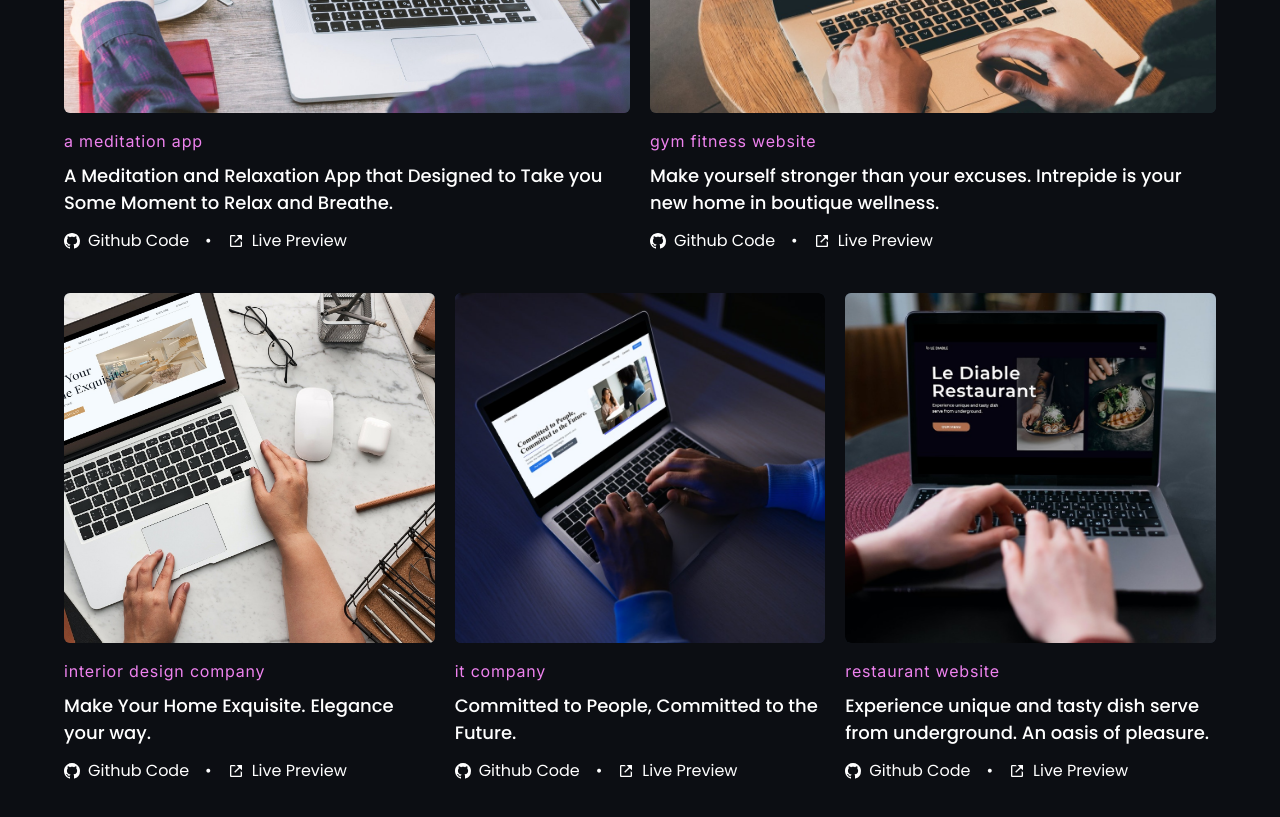
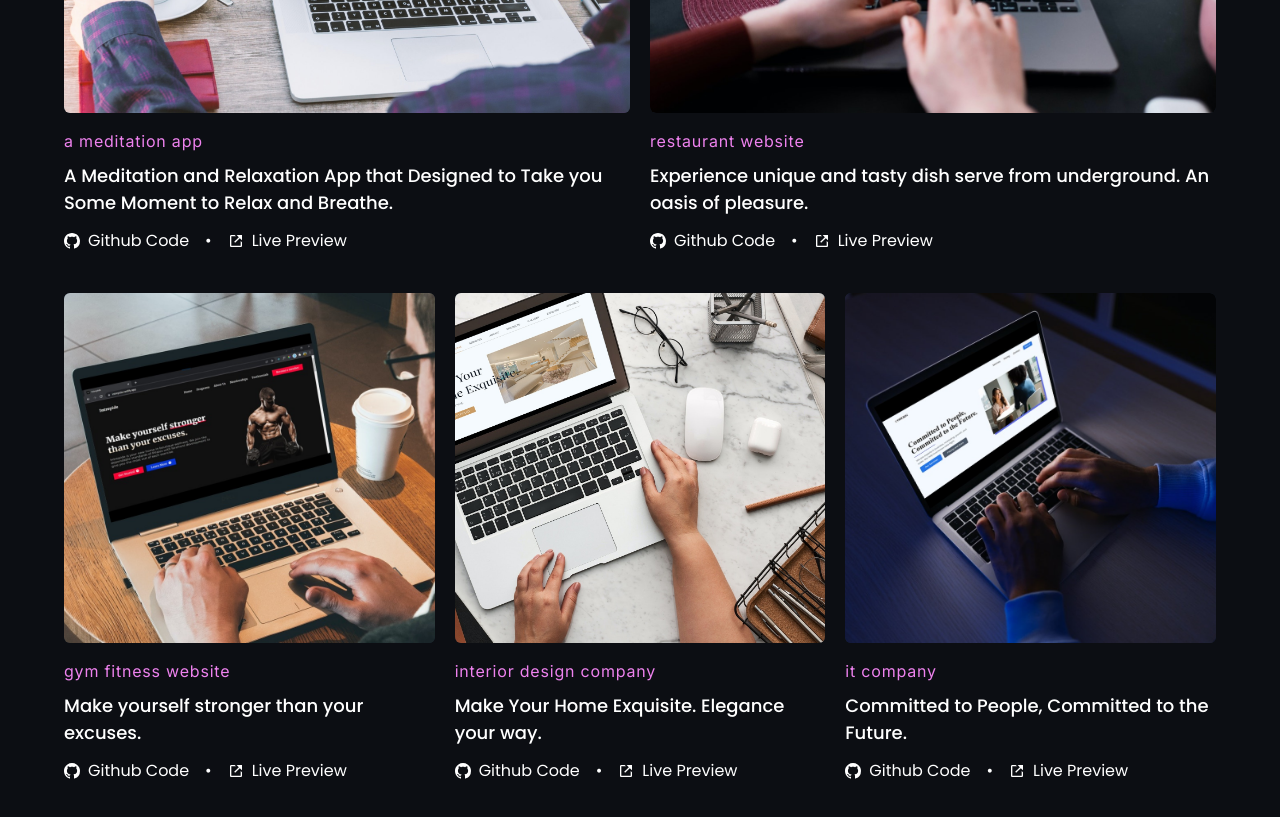
Before and after one commit to monciego/portfolio-next, a Next.js app: page / in a window 1280 px wide. Shown: the part 1520-2337 px from the top of the page. Built offline with nearby package versions, Linux system fonts and the light colour scheme.

Commit message:
feat: project

```diff
--- a/components/project-list.tsx
+++ b/components/project-list.tsx
@@ -24,6 +24,7 @@ export interface IProjectListProps {
   coverImage: string | StaticImageData;
   transitionImage: string | StaticImageData;
   slug: string;
+  preloadImage: boolean;
 }
 
 const ProjectList: React.FunctionComponent<IProjectListProps> = ({
@@ -34,6 +35,7 @@ const ProjectList: React.FunctionComponent<IProjectListProps> = ({
   coverImage,
   transitionImage,
   slug,
+  preloadImage,
 }) => {
   return (
     <ProjectStyledContainer>
@@ -46,7 +48,7 @@ const ProjectList: React.FunctionComponent<IProjectListProps> = ({
               sizes="80vw"
               layout="fill"
               objectFit="cover"
-              priority={true}
+              priority={preloadImage ? true : false}
             />
             <ProjectTransitionImage
               src={transitionImage}
@@ -54,7 +56,7 @@ const ProjectList: React.FunctionComponent<IProjectListProps> = ({
               sizes="80vw"
               layout="fill"
               objectFit="cover"
-              priority={true}
+              priority={preloadImage ? true : false}
             />
           </ProjectImageContainer>
         </a>
--- a/components/projects.tsx
+++ b/components/projects.tsx
@@ -12,7 +12,6 @@ export interface IProjectsProps {
 }
 
 const Projects: React.FunctionComponent<IProjectsProps> = ({ allProjects }) => {
-  console.log(allProjects);
   return (
     <ProjectContainer id="projects">
       <SectionHeading
@@ -26,7 +25,9 @@ const Projects: React.FunctionComponent<IProjectsProps> = ({ allProjects }) => {
 
       <ProjectListContainer>
         {allProjects.slice(0, 2).map((project) => {
-          return <ProjectList key={project.slug} {...project} />;
+          return (
+            <ProjectList key={project.slug} {...project} preloadImage={true} />
+          );
         })}
       </ProjectListContainer>
       <ProjectListContainer
@@ -34,7 +35,9 @@ const Projects: React.FunctionComponent<IProjectsProps> = ({ allProjects }) => {
         templateColumns="repeat(3, minmax(0, 1fr))"
       >
         {allProjects.slice(2).map((project) => {
-          return <ProjectList key={project.slug} {...project} />;
+          return (
+            <ProjectList key={project.slug} {...project} preloadImage={true} />
+          );
         })}
       </ProjectListContainer>
     </ProjectContainer>
--- a/lib/api.ts
+++ b/lib/api.ts
@@ -39,8 +39,9 @@ export function getProjectBySlug(slug: string, fields: string[] = []) {
 
 export function getAllProjects(fields: string[] = []) {
   const slugs = getProjectSlugs();
-  const projects = slugs.map((slug) => getProjectBySlug(slug, fields));
-  // sort posts by date in descending order
-  // .sort((project1, project2) => (project1.date > project2.date ? -1 : 1));
+  const projects = slugs
+    .map((slug) => getProjectBySlug(slug, fields))
+    // sort posts by date in ascending order
+    .sort((project1, project2) => (project1.date < project2.date ? -1 : 1));
   return projects;
 }
--- a/pages/index.tsx
+++ b/pages/index.tsx
@@ -39,7 +39,6 @@ export async function getStaticProps() {
     'subTitle',
   ]);
 
-  console.log(allProjects);
   return {
     props: {
       allProjects,
--- a/pages/project/[slug].tsx
+++ b/pages/project/[slug].tsx
@@ -1,5 +1,4 @@
 import Head from 'next/head';
-import { useRouter } from 'next/router';
 import Layout from '../../components/layout';
 import ProjectBody from '../../components/project-body';
 import ProjectType from '../../interfaces/project';
@@ -17,9 +16,6 @@ export interface IProjectProps {
 }
 
 const Project: React.FunctionComponent<IProjectProps> = ({ project }) => {
-  const router = useRouter();
-  const { slug } = router.query;
-
   return (
     <Layout>
       <Head>
--- a/projects/a-meditation-app.md
+++ b/projects/a-meditation-app.md
@@ -3,7 +3,7 @@ title: 'A Meditation and Relaxation App that Designed to Take you Some Moment to
 subTitle: 'a meditation app'
 githubCode: 'https://github.com/monciego/meditation-app'
 livePreview: 'https://umatter.netlify.app/'
-date: 'March 5, 2021'
+date: '2023-06-16T05:35:07.322Z'
 coverImage: '/images/projects/project-1-laptop.jpg'
 transitionImage: '/images/projects/project-1-mobile.jpg'
 ---
--- a/projects/gym-fitness-website.md
+++ b/projects/gym-fitness-website.md
@@ -1,9 +1,9 @@
 ---
-title: 'Make yourself stronger than your excuses. Intrepide is your new home in boutique wellness.'
+title: 'Make yourself stronger than your excuses.'
 subTitle: 'gym fitness website'
 githubCode: 'https://github.com/monciego/intrepide'
 livePreview: 'https://intrepide.netlify.app/'
-date: 'March 5, 2021'
+date: '2023-08-16T05:35:07.322Z'
 coverImage: '/images/projects/project-5-laptop.jpg'
 transitionImage: '/images/projects/project-5-mobile.jpg'
 ---
--- a/projects/interior-design-company.md
+++ b/projects/interior-design-company.md
@@ -3,7 +3,7 @@ title: 'Make Your Home Exquisite. Elegance your way.'
 subTitle: 'interior design company'
 githubCode: 'https://github.com/monciego/elegancev1'
 livePreview: 'https://eleganceee.netlify.app/'
-date: 'March 7, 2021'
+date: '2023-09-16T05:35:07.322Z'
 coverImage: '/images/projects/project-3-laptop.jpg'
 transitionImage: '/images/projects/project-3-mobile.jpg'
 ---
--- a/projects/it-company.md
+++ b/projects/it-company.md
@@ -3,7 +3,7 @@ title: 'Committed to People, Committed to the Future.'
 subTitle: 'it company'
 githubCode: 'https://github.com/monciego/coderig-landing-page'
 livePreview: 'https://codeegrid.netlify.app/'
-date: 'March 5, 2021'
+date: '2023-10-16T05:35:07.322Z'
 coverImage: '/images/projects/project-4-laptop.jpg'
 transitionImage: '/images/projects/project-4-mobile.jpg'
 ---
--- a/projects/restaurant-website.md
+++ b/projects/restaurant-website.md
@@ -3,7 +3,7 @@ title: 'Experience unique and tasty dish serve from underground. An oasis of ple
 githubCode: 'https://github.com/monciego/lediable-restaurant'
 subTitle: 'restaurant website'
 livePreview: 'https://lediable.netlify.app/'
-date: 'March 6, 2021'
+date: '2023-07-16T05:35:07.322Z'
 coverImage: '/images/projects/project-2-laptop.jpg'
 transitionImage: '/images/projects/project-2-mobile.jpg'
 ---
--- a/styles/Project.styled.tsx
+++ b/styles/Project.styled.tsx
@@ -65,7 +65,11 @@ export const ProjectImageContainer = styled.div`
   background-color: #1f2937;
   transition-property: all;
   border-radius: 0.375rem;
-  height: 350px;
+  height: 250px;
+
+  @media all and (min-width: ${({ theme }) => theme.breakpoints.sm}) {
+    height: 350px;
+  }
 `;
 
 export const StyledProjectImage = styled(Image)`
```
Also changed, not shown: styles/ProjectDetails.styled.tsx (+6 -1 lines).
